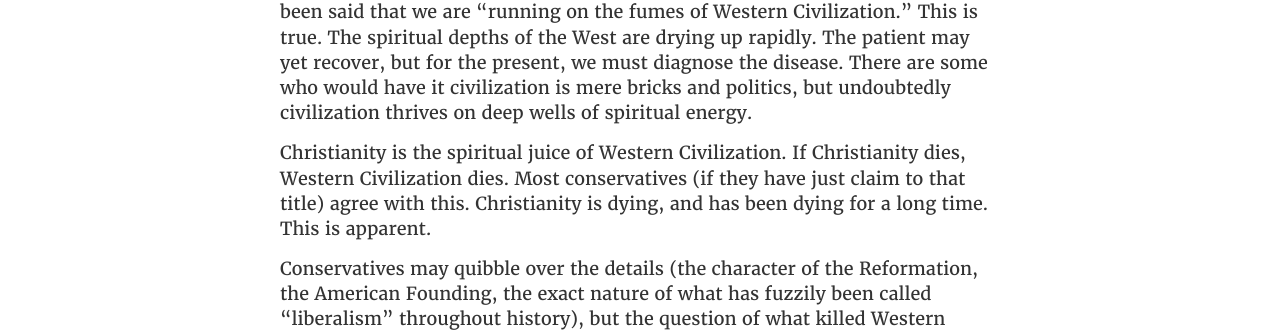
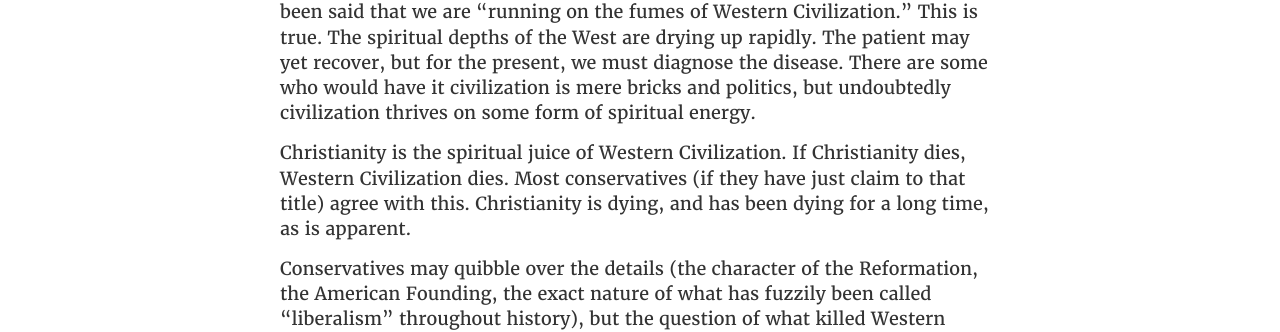
Before and after one commit to GabeHess/GabeHess.github.io, a Jekyll site: the page built from _posts/2021-1-5-what-is-killing-western-civilization.md, in a window 1280 px wide. Shown: the part 612-944 px from the top of the page. Built offline with Jekyll 4.4.1, drawn with Linux system fonts in a browser that asks for light colours; some web fonts are replaced; comment, search, counter and statistics services are not loaded; some of the changed text lies outside the part shown.

Commit message:
Edit post

```diff
--- a/_posts/2021-1-5-what-is-killing-western-civilization.md
+++ b/_posts/2021-1-5-what-is-killing-western-civilization.md
@@ -8,9 +8,9 @@ Conservatives are rather good at shadow-boxing. They pummel enemies, real and pe
 
 The conservative interpretation of the Enlightenment is confused and riddled with pompous quips and muddy thinking. Those who think the Enlightenment represented the height of Western Civilization are pitted against those inclined to think it was the beginning of the end. The tide rages back and forth, and no one seems able to decide anything. This, of course, may be imputed to the intransigence of whoever is wrong.
 
-The question is really less difficult than some people make it out to be. First of all we must establish some basic facts. Western Civilization is dying. The death-blow has been struck. The physical infrastructure remains. It has often been said that we are “running on the fumes of Western Civilization.” This is true. The spiritual depths of the West are drying up rapidly. The patient may yet recover, but for the present, we must diagnose the disease. There are some who would have it civilization is mere bricks and politics, but undoubtedly civilization thrives on deep wells of spiritual energy.
+The question is really less difficult than some people make it out to be. First of all we must establish some basic facts. Western Civilization is dying. The death-blow has been struck. The physical infrastructure remains. It has often been said that we are “running on the fumes of Western Civilization.” This is true. The spiritual depths of the West are drying up rapidly. The patient may yet recover, but for the present, we must diagnose the disease. There are some who would have it civilization is mere bricks and politics, but undoubtedly civilization thrives on some form of spiritual energy.
 
-Christianity is the spiritual juice of Western Civilization. If Christianity dies, Western Civilization dies. Most conservatives (if they have just claim to that title) agree with this. Christianity is dying, and has been dying for a long time. This is apparent.
+Christianity is the spiritual juice of Western Civilization. If Christianity dies, Western Civilization dies. Most conservatives (if they have just claim to that title) agree with this. Christianity is dying, and has been dying for a long time, as is apparent.
 
 Conservatives may quibble over the details (the character of the Reformation, the American Founding, the exact nature of what has fuzzily been called “liberalism” throughout history), but the question of what killed Western Civilization ultimately boils down to this other question—Are Christianity and liberalism reconcilable?
 
```
